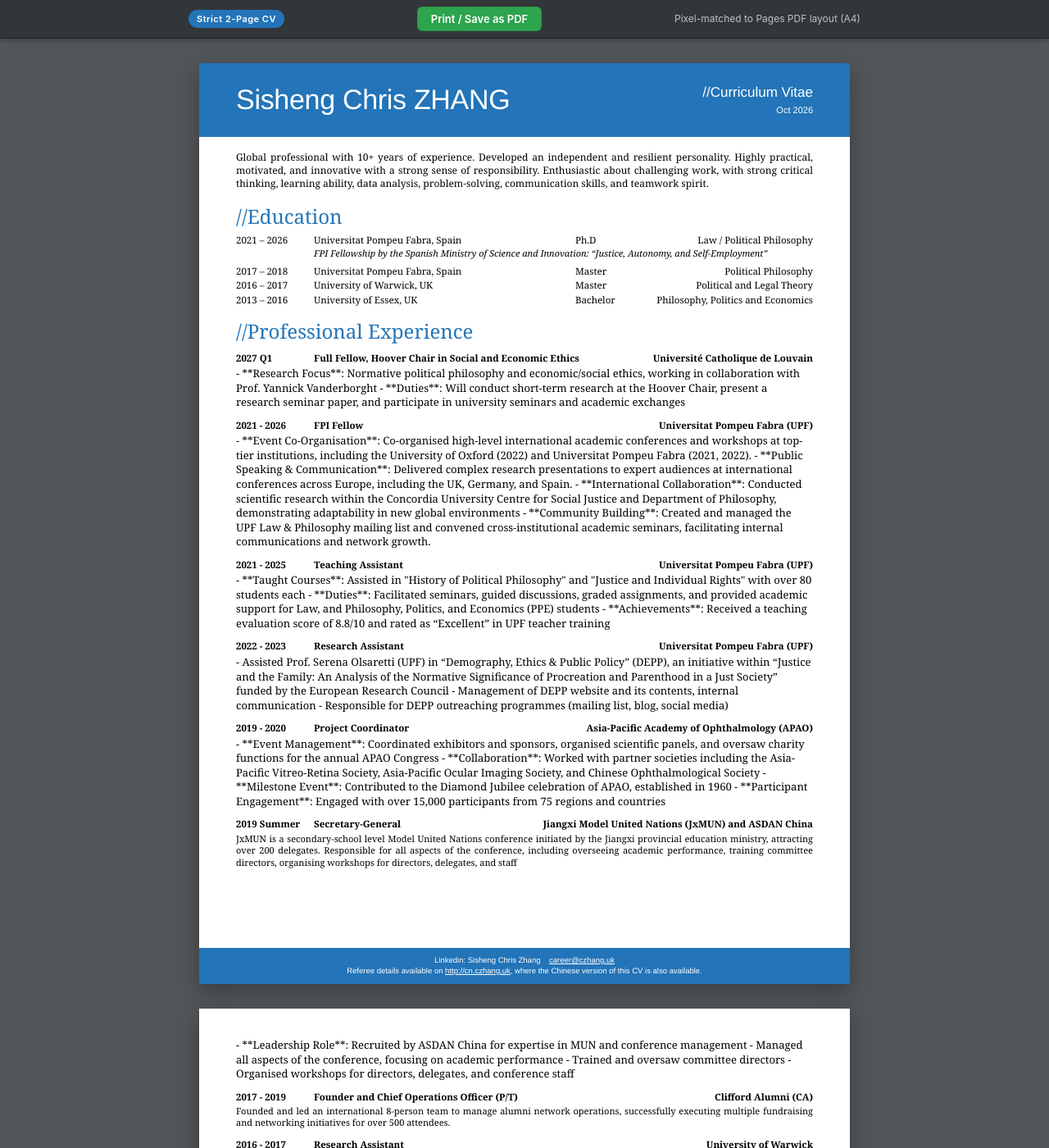
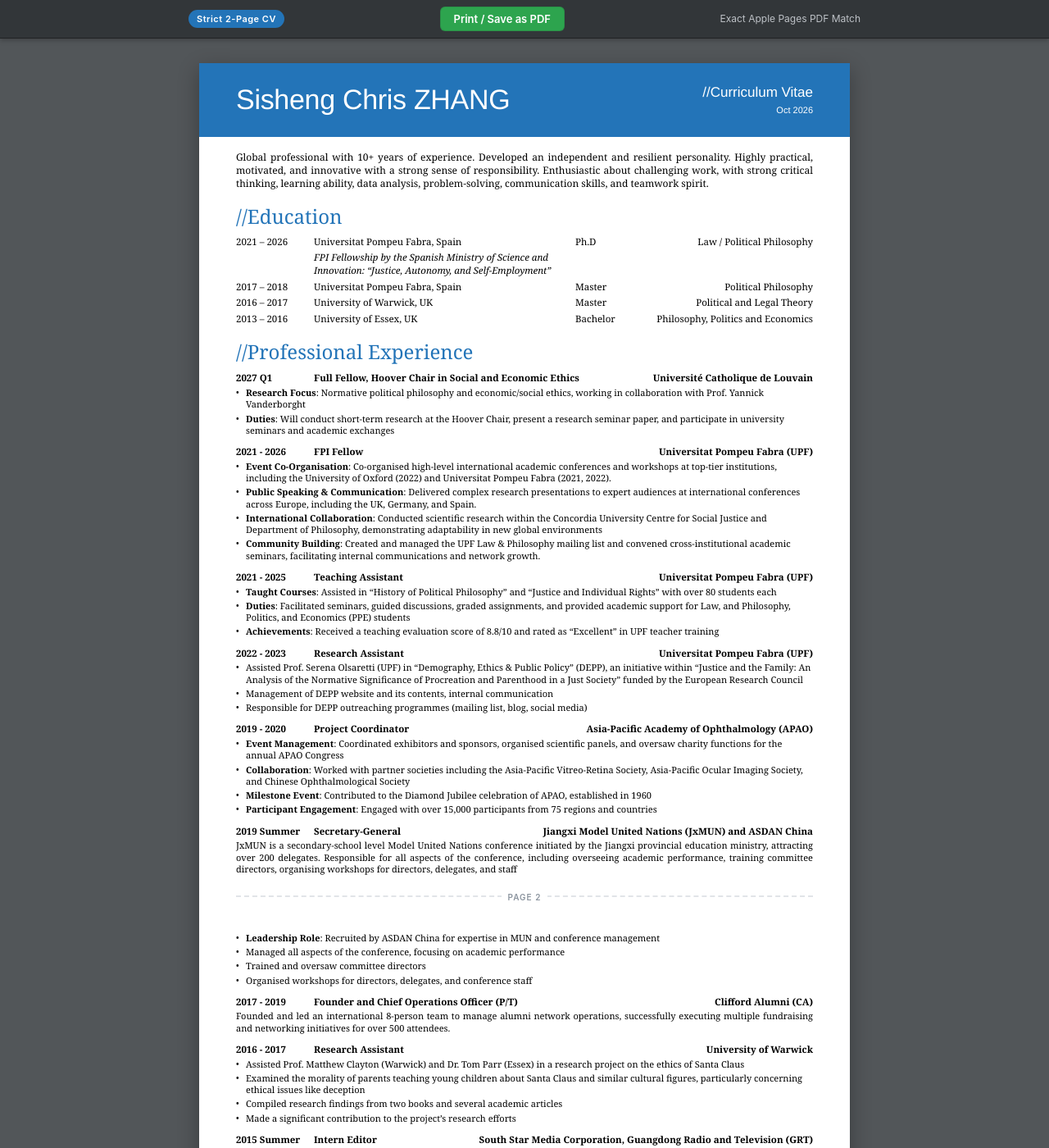
Before and after one commit to kzssc/cv, a Jekyll site: the page built from index.md, in a window 1280 px wide and 1400 px high. Shown: the whole window at 82% size. Built offline with Jekyll 4.4.1, drawn with Linux system fonts in a browser that asks for light colours; some of the changed text lies outside the part shown.

Commit message:
Streamline index.md to pure Markdown matching ac-cv workflow

```diff
--- a/_layouts/cv.html
+++ b/_layouts/cv.html
@@ -12,12 +12,27 @@
     <div class="toolbar-content">
       <span class="badge">Strict 2-Page CV</span>
       <button onclick="window.print()" class="btn-print">Print / Save as PDF</button>
-      <span class="tip">Pixel-matched to Pages PDF layout (A4)</span>
+      <span class="tip">Exact Apple Pages PDF Match</span>
     </div>
   </div>
 
-  <div id="cv-container">
-    {{ content }}
+  <div id="cv-wrap">
+    <header class="top-banner">
+      <div class="header-name">Sisheng Chris ZHANG</div>
+      <div class="header-meta">
+        <div class="header-cv">//Curriculum Vitae</div>
+        <div class="header-date">Oct 2026</div>
+      </div>
+    </header>
+
+    <main id="cv-content">
+      {{ content }}
+    </main>
+
+    <footer class="bottom-banner">
+      <div class="banner-line">Linkedin: Sisheng Chris Zhang &nbsp;&nbsp; <a href="mailto:career@czhang.uk">career@czhang.uk</a></div>
+      <div class="banner-line">Referee details available on <a href="http://cn.czhang.uk">http://cn.czhang.uk</a>, where the Chinese version of this CV is also available.</div>
+    </footer>
   </div>
 </body>
 </html>
--- a/index.md
+++ b/index.md
@@ -8,101 +8,78 @@ note:
 layout: cv
 ---
 
-<div class="cv-page" id="page-1">
+<p class="summary">Global professional with 10+ years of experience. Developed an independent and resilient personality. Highly practical, motivated, and innovative with a strong sense of responsibility. Enthusiastic about challenging work, with strong critical thinking, learning ability, data analysis, problem-solving, communication skills, and teamwork spirit.</p>
 
-<header class="top-banner">
-  <div class="header-name">Sisheng Chris ZHANG</div>
-  <div class="header-meta">
-    <div class="header-cv">//Curriculum Vitae</div>
-    <div class="header-date">Oct 2026</div>
-  </div>
-</header>
+## //Education
 
-<div class="page-body">
+| Date | Institution | Degree | Field |
+| :--- | :--- | :--- | ---: |
+| `2021 – 2026` | Universitat Pompeu Fabra, Spain | Ph.D | Law / Political Philosophy |
+| | *FPI Fellowship by the Spanish Ministry of Science and Innovation: “Justice, Autonomy, and Self-Employment”* | | |
+| `2017 – 2018` | Universitat Pompeu Fabra, Spain | Master | Political Philosophy |
+| `2016 – 2017` | University of Warwick, UK | Master | Political and Legal Theory |
+| `2013 – 2016` | University of Essex, UK | Bachelor | Philosophy, Politics and Economics |
 
-<div class="summary">Global professional with 10+ years of experience. Developed an independent and resilient personality. Highly practical, motivated, and innovative with a strong sense of responsibility. Enthusiastic about challenging work, with strong critical thinking, learning ability, data analysis, problem-solving, communication skills, and teamwork spirit.</div>
+## //Professional Experience
 
-<h2 class="section-title">//Education</h2>
-
-<div class="edu-table">
-  <div class="edu-row"><span class="col-date">2021 – 2026</span><span class="col-inst">Universitat Pompeu Fabra, Spain</span><span class="col-deg">Ph.D</span><span class="col-field">Law / Political Philosophy</span></div>
-  <div class="edu-sub">FPI Fellowship by the Spanish Ministry of Science and Innovation: “Justice, Autonomy, and Self-Employment”</div>
-  <div class="edu-row"><span class="col-date">2017 – 2018</span><span class="col-inst">Universitat Pompeu Fabra, Spain</span><span class="col-deg">Master</span><span class="col-field">Political Philosophy</span></div>
-  <div class="edu-row"><span class="col-date">2016 – 2017</span><span class="col-inst">University of Warwick, UK</span><span class="col-deg">Master</span><span class="col-field">Political and Legal Theory</span></div>
-  <div class="edu-row"><span class="col-date">2013 – 2016</span><span class="col-inst">University of Essex, UK</span><span class="col-deg">Bachelor</span><span class="col-field">Philosophy, Politics and Economics</span></div>
-</div>
-
-<h2 class="section-title">//Professional Experience</h2>
-
-<div class="job-row"><span class="job-date">2027 Q1</span><span class="job-role">Full Fellow, Hoover Chair in Social and Economic Ethics</span><span class="job-org">Université Catholique de Louvain</span></div>
+`2027 Q1` **Full Fellow, Hoover Chair in Social and Economic Ethics** <span class="org">Université Catholique de Louvain</span>
 
 - **Research Focus**: Normative political philosophy and economic/social ethics, working in collaboration with Prof. Yannick Vanderborght
 - **Duties**: Will conduct short-term research at the Hoover Chair, present a research seminar paper, and participate in university seminars and academic exchanges
 
-<div class="job-row"><span class="job-date">2021 - 2026</span><span class="job-role">FPI Fellow</span><span class="job-org">Universitat Pompeu Fabra (UPF)</span></div>
+`2021 - 2026` **FPI Fellow** <span class="org">Universitat Pompeu Fabra (UPF)</span>
 
 - **Event Co-Organisation**: Co-organised high-level international academic conferences and workshops at top-tier institutions, including the University of Oxford (2022) and Universitat Pompeu Fabra (2021, 2022).
 - **Public Speaking & Communication**: Delivered complex research presentations to expert audiences at international conferences across Europe, including the UK, Germany, and Spain.
 - **International Collaboration**: Conducted scientific research within the Concordia University Centre for Social Justice and Department of Philosophy, demonstrating adaptability in new global environments
 - **Community Building**: Created and managed the UPF Law & Philosophy mailing list and convened cross-institutional academic seminars, facilitating internal communications and network growth.
 
-<div class="job-row"><span class="job-date">2021 - 2025</span><span class="job-role">Teaching Assistant</span><span class="job-org">Universitat Pompeu Fabra (UPF)</span></div>
+`2021 - 2025` **Teaching Assistant** <span class="org">Universitat Pompeu Fabra (UPF)</span>
 
 - **Taught Courses**: Assisted in "History of Political Philosophy" and "Justice and Individual Rights" with over 80 students each
 - **Duties**: Facilitated seminars, guided discussions, graded assignments, and provided academic support for Law, and Philosophy, Politics, and Economics (PPE) students
 - **Achievements**: Received a teaching evaluation score of 8.8/10 and rated as “Excellent” in UPF teacher training
 
-<div class="job-row"><span class="job-date">2022 - 2023</span><span class="job-role">Research Assistant</span><span class="job-org">Universitat Pompeu Fabra (UPF)</span></div>
+`2022 - 2023` **Research Assistant** <span class="org">Universitat Pompeu Fabra (UPF)</span>
 
 - Assisted Prof. Serena Olsaretti (UPF) in “Demography, Ethics & Public Policy” (DEPP), an initiative within “Justice and the Family: An Analysis of the Normative Significance of Procreation and Parenthood in a Just Society” funded by the European Research Council
 - Management of DEPP website and its contents, internal communication
 - Responsible for DEPP outreaching programmes (mailing list, blog, social media)
 
-<div class="job-row"><span class="job-date">2019 - 2020</span><span class="job-role">Project Coordinator</span><span class="job-org">Asia-Pacific Academy of Ophthalmology (APAO)</span></div>
+`2019 - 2020` **Project Coordinator** <span class="org">Asia-Pacific Academy of Ophthalmology (APAO)</span>
 
 - **Event Management**: Coordinated exhibitors and sponsors, organised scientific panels, and oversaw charity functions for the annual APAO Congress
 - **Collaboration**: Worked with partner societies including the Asia-Pacific Vitreo-Retina Society, Asia-Pacific Ocular Imaging Society, and Chinese Ophthalmological Society
 - **Milestone Event**: Contributed to the Diamond Jubilee celebration of APAO, established in 1960
 - **Participant Engagement**: Engaged with over 15,000 participants from 75 regions and countries
 
-<div class="job-row"><span class="job-date">2019 Summer</span><span class="job-role">Secretary-General</span><span class="job-org">Jiangxi Model United Nations (JxMUN) and ASDAN China</span></div>
+`2019 Summer` **Secretary-General** <span class="org">Jiangxi Model United Nations (JxMUN) and ASDAN China</span>
 
 <p class="job-desc">JxMUN is a secondary-school level Model United Nations conference initiated by the Jiangxi provincial education ministry, attracting over 200 delegates. Responsible for all aspects of the conference, including overseeing academic performance, training committee directors, organising workshops for directors, delegates, and staff</p>
 
-</div>
-
-<footer class="bottom-banner">
-  <div class="banner-line">Linkedin: Sisheng Chris Zhang &nbsp;&nbsp; <a href="mailto:career@czhang.uk">career@czhang.uk</a></div>
-  <div class="banner-line">Referee details available on <a href="http://cn.czhang.uk">http://cn.czhang.uk</a>, where the Chinese version of this CV is also available.</div>
-</footer>
-
-</div>
-
-<div class="cv-page" id="page-2">
-
-<div class="page-body page-2-top">
+<div class="page-break"></div>
 
 - **Leadership Role**: Recruited by ASDAN China for expertise in MUN and conference management
 - Managed all aspects of the conference, focusing on academic performance
 - Trained and oversaw committee directors
 - Organised workshops for directors, delegates, and conference staff
 
-<div class="job-row"><span class="job-date">2017 - 2019</span><span class="job-role">Founder and Chief Operations Officer (P/T)</span><span class="job-org">Clifford Alumni (CA)</span></div>
+`2017 - 2019` **Founder and Chief Operations Officer (P/T)** <span class="org">Clifford Alumni (CA)</span>
 
 <p class="job-desc">Founded and led an international 8-person team to manage alumni network operations, successfully executing multiple fundraising and networking initiatives for over 500 attendees.</p>
 
-<div class="job-row"><span class="job-date">2016 - 2017</span><span class="job-role">Research Assistant</span><span class="job-org">University of Warwick</span></div>
+`2016 - 2017` **Research Assistant** <span class="org">University of Warwick</span>
 
 - Assisted Prof. Matthew Clayton (Warwick) and Dr. Tom Parr (Essex) in a research project on the ethics of Santa Claus
 - Examined the morality of parents teaching young children about Santa Claus and similar cultural figures, particularly concerning ethical issues like deception
 - Compiled research findings from two books and several academic articles
 - Made a significant contribution to the project's research efforts
 
-<div class="job-row"><span class="job-date">2015 Summer</span><span class="job-role">Intern Editor</span><span class="job-org">South Star Media Corporation, Guangdong Radio and Television (GRT)</span></div>
+`2015 Summer` **Intern Editor** <span class="org">South Star Media Corporation, Guangdong Radio and Television (GRT)</span>
 
 <p class="job-desc">Supported TV and film production by gathering real-time social media intelligence, ensuring content accuracy, and assisting with cross-departmental project management and budget control.</p>
 
-<div class="job-row"><span class="job-date">2014 Summer</span><span class="job-role">Director-General</span><span class="job-org">World Youth Economic Forum (WYEF) and ASDAN China</span></div>
+`2014 Summer` **Director-General** <span class="org">World Youth Economic Forum (WYEF) and ASDAN China</span>
 
 <p class="job-desc">WYEF is a simulation of the World Economic Forum for secondary school students from all over the world. ASDAN China, Yale University, and the Global Undergraduate Economic Forum are the co-hosts of WYEF; As the Director-General for WYEF, comprehensively oversaw of all aspects of the conference which include:</p>
 
@@ -111,13 +88,13 @@ layout: cv
 - **Delegate experiences**: Monitored and responded to participant feedback;
 - Led the 2014 conference in Shanghai, China, at a four-star hotel, hosting over 800 participants from around the world across 11 committees
 
-<h2 class="section-title">//Campus Experience</h2>
+## //Campus Experience
 
-<div class="job-row"><span class="job-date">2020 Summer</span><span class="job-role">Seminar Organiser & Speaker</span><span class="job-org">706 Guangzhou, China</span></div>
+`2020 Summer` **Seminar Organiser & Speaker** <span class="org">706 Guangzhou, China</span>
 
 - **Knowledge Translation**: Organised and delivered a public seminar on distributive justice, successfully translating complex theoretical concepts into accessible content for a general audience.
 
-<div class="job-row"><span class="job-date">2014 – 2015</span><span class="job-role">Director–General</span><span class="job-org">University of Essex Model United Nations (MUNEx) 2015</span></div>
+`2014 – 2015` **Director–General** <span class="org">University of Essex Model United Nations (MUNEx) 2015</span>
 
 - **Rules of Procedure**: Authored the 39-page MUNEx 2015 Rules of Procedures
 - **Committee Oversight**: Monitored academic performance of 3 committees and coordinated over 60 participants
@@ -125,29 +102,15 @@ layout: cv
 - **Merchandise and Inventory**: Reduced expenses by over 63% through data analysis
 - **Marketing**: Designed marketing materials based on market research and previous experience
 
-<div class="job-row"><span class="job-date">2010 – 2011</span><span class="job-role">President</span><span class="job-org">The 7th Students’ Union, Clifford School</span></div>
+`2010 – 2011` **President** <span class="org">The 7th Students’ Union, Clifford School</span>
 
 - Awarded Outstanding Student Cadres of Panyu District and elected member of the Guangzhou ACE Student Union
 
-<h2 class="section-title">//Skills</h2>
+## //Skills
 
-<ul class="skills-list">
-  <li><strong>Core Competencies</strong>: Full-Cycle Event Management, Public Speaking & Debating, Project Coordination, Data Analysis, Cross-Cultural Communication, Academic & Professional Research.</li>
-  <li><strong>Technical & Digital Tools</strong>:
-    <ul>
-      <li><strong>Design & Media</strong>: Adobe Photoshop, Adobe InDesign.</li>
-      <li><strong>Development</strong>: Git, Docker.</li>
-      <li><strong>Digital Management</strong>: Microsoft Office , Website Management, Mailing Lists, Social Media Outreach (WeChat, Weibo, Blog).</li>
-    </ul>
-  </li>
-  <li><strong>Languages</strong>: Mandarin (Native), Cantonese (Native) , English (Professional) , Spanish (Elementary).</li>
-</ul>
-
-</div>
-
-<footer class="bottom-banner">
-  <div class="banner-line">Linkedin: Sisheng Chris Zhang &nbsp;&nbsp; <a href="mailto:career@czhang.uk">career@czhang.uk</a></div>
-  <div class="banner-line">Referee details available on <a href="http://cn.czhang.uk">http://cn.czhang.uk</a>, where the Chinese version of this CV is also available.</div>
-</footer>
-
-</div>
+- **Core Competencies**: Full-Cycle Event Management, Public Speaking & Debating, Project Coordination, Data Analysis, Cross-Cultural Communication, Academic & Professional Research.
+- **Technical & Digital Tools**:
+  - **Design & Media**: Adobe Photoshop, Adobe InDesign.
+  - **Development**: Git, Docker.
+  - **Digital Management**: Microsoft Office , Website Management, Mailing Lists, Social Media Outreach (WeChat, Weibo, Blog).
+- **Languages**: Mandarin (Native), Cantonese (Native) , English (Professional) , Spanish (Elementary).
--- a/media/print.css
+++ b/media/print.css
@@ -1,9 +1,9 @@
 /* Print Stylesheet for Sisheng Chris Zhang CV */
-/* Pixel-matched to original Apple Pages PDF layout */
+/* Pixel-matched to Apple Pages PDF layout */
 
 @page {
   size: A4 portrait;
-  margin: 0;
+  margin: 0 0 12mm 0;
 }
 
 * {
@@ -27,26 +27,12 @@ body {
   display: none !important;
 }
 
-#cv-container {
-  width: 210mm;
-  margin: 0;
-  padding: 0;
+#cv-wrap {
+  width: 100%;
+  position: relative;
 }
 
-/* Strict A4 Page Container */
-.cv-page {
-  width: 210mm;
-  height: 297mm;
-  max-height: 297mm;
-  position: relative;
-  box-sizing: border-box;
-  page-break-after: always !important;
-  break-after: page !important;
-  overflow: hidden;
-  background: #ffffff;
-}
-
-/* Top Banner on Page 1 */
+/* Top Banner (Appears only on Page 1) */
 .top-banner {
   height: 23mm;
   background-color: #2374b8;
@@ -82,13 +68,9 @@ body {
   margin-top: 1pt;
 }
 
-/* Page Body */
-.page-body {
-  padding: 3mm 11mm 15mm 11mm;
-}
-
-.page-2-top {
-  padding-top: 9mm;
+/* Main Content Area */
+#cv-content {
+  padding: 3mm 11mm 0 11mm;
 }
 
 /* Summary */
@@ -101,8 +83,8 @@ body {
 }
 
 /* Section Headings */
-.section-title,
-h2.section-title {
+h2,
+.section-title {
   font-family: "Adobe Caslon Pro", "ACaslonPro-Regular", Baskerville, Georgia, serif;
   font-size: 17.5pt;
   font-weight: 400;
@@ -112,42 +94,53 @@ h2.section-title {
   line-height: 1.1;
   border: none;
   padding: 0;
+  break-after: avoid;
+  page-break-after: avoid;
 }
 
 /* Education Table */
-.edu-table {
-  margin-bottom: 4pt;
+table {
+  width: 100%;
+  border-collapse: collapse;
+  border: none;
+  margin-bottom: 1.5pt;
 }
 
-.edu-row {
-  display: flex;
-  justify-content: space-between;
-  align-items: baseline;
+thead {
+  display: none;
+}
+
+td {
+  border: none;
+  padding: 0.8pt 0;
   font-size: 8.6pt;
   line-height: 1.24;
-  margin-bottom: 0.8pt;
+  vertical-align: baseline;
 }
 
-.col-date {
+td:first-child {
   width: 82px;
-  flex-shrink: 0;
 }
 
-.col-inst {
-  flex-grow: 1;
+td:first-child code {
+  font-family: inherit;
+  font-size: inherit;
+  color: #000;
+  background: none;
+}
+
+td:nth-child(2) {
   text-align: left;
 }
 
-.col-deg {
+td:nth-child(3) {
   width: 60px;
   text-align: left;
-  flex-shrink: 0;
 }
 
-.col-field {
+td:last-child {
   width: 175px;
   text-align: right;
-  flex-shrink: 0;
 }
 
 .edu-sub {
@@ -155,11 +148,11 @@ h2.section-title {
   font-size: 8.2pt;
   line-height: 1.2;
   margin-left: 82px;
-  margin-bottom: 2pt;
+  margin-bottom: 3pt;
 }
 
-/* Job & Experience Rows */
-.job-row {
+/* Experience Header Lines */
+p:has(> code:first-child) {
   display: flex;
   justify-content: space-between;
   align-items: baseline;
@@ -168,22 +161,33 @@ h2.section-title {
   line-height: 1.24;
   margin-top: 3.8pt;
   margin-bottom: 1.2pt;
+  break-inside: avoid;
+  page-break-inside: avoid;
+  break-after: avoid;
+  page-break-after: avoid;
 }
 
-.job-date {
+p:has(> code:first-child) code {
   width: 82px;
   flex-shrink: 0;
+  font-family: inherit;
+  font-size: inherit;
+  font-weight: bold;
+  color: #000;
+  background: none;
 }
 
-.job-role {
+p:has(> code:first-child) strong {
   flex-grow: 1;
   text-align: left;
+  font-weight: bold;
 }
 
-.job-org {
+p:has(> code:first-child) .org {
+  margin-left: auto;
   text-align: right;
   flex-shrink: 0;
-  margin-left: 10px;
+  font-weight: bold;
 }
 
 .job-desc {
@@ -231,9 +235,19 @@ ul ul li {
   margin-bottom: 0.8pt;
 }
 
-/* Bottom Banner / Footer */
+/* Exact Page Break */
+.page-break {
+  page-break-after: always !important;
+  break-after: page !important;
+  height: 0 !important;
+  margin: 0 !important;
+  padding: 0 !important;
+  border: none !important;
+}
+
+/* Fixed Footer Banner on Every Printed Page */
 .bottom-banner {
-  position: absolute;
+  position: fixed;
   bottom: 0;
   left: 0;
   width: 100%;
--- a/media/screen.css
+++ b/media/screen.css
@@ -12,7 +12,7 @@ body {
   font-size: 13px;
   line-height: 1.35;
   color: #000000;
-  background-color: #525659; /* Classic PDF viewer dark gray background */
+  background-color: #525659;
   padding-bottom: 60px;
 }
 
@@ -71,27 +71,18 @@ body {
   font-size: 12px;
 }
 
-/* Container */
-#cv-container {
-  display: flex;
-  flex-direction: column;
-  align-items: center;
-  gap: 30px;
-  margin-top: 30px;
-}
-
-/* A4 Sheet on Screen (794px x 1123px is A4 at 96dpi) */
-.cv-page {
+/* Document Container */
+#cv-wrap {
   width: 794px;
   min-height: 1123px;
-  height: 1123px;
-  position: relative;
+  margin: 30px auto;
   background: #ffffff;
   box-shadow: 0 8px 24px rgba(0,0,0,0.3);
+  position: relative;
   overflow: hidden;
 }
 
-/* Top Banner on Page 1 */
+/* Top Banner */
 .top-banner {
   height: 90px;
   background-color: #2374b8;
@@ -127,13 +118,9 @@ body {
   margin-top: 2px;
 }
 
-/* Page Body */
-.page-body {
-  padding: 12px 45px 55px 45px;
-}
-
-.page-2-top {
-  padding-top: 36px;
+/* Main Content Area */
+#cv-content {
+  padding: 12px 45px 65px 45px;
 }
 
 /* Summary */
@@ -146,8 +133,8 @@ body {
 }
 
 /* Section Headings */
-.section-title,
-h2.section-title {
+h2,
+.section-title {
   font-family: "Adobe Caslon Pro", "ACaslonPro-Regular", Baskerville, Georgia, serif;
   font-size: 24px;
   font-weight: 400;
@@ -160,39 +147,48 @@ h2.section-title {
 }
 
 /* Education Table */
-.edu-table {
-  margin-bottom: 12px;
+table {
+  width: 100%;
+  border-collapse: collapse;
+  border: none;
+  margin-bottom: 8px;
 }
 
-.edu-row {
-  display: flex;
-  justify-content: space-between;
-  align-items: baseline;
+thead {
+  display: none;
+}
+
+td {
+  border: none;
+  padding: 2px 0;
   font-size: 11.5px;
   line-height: 1.35;
-  margin-bottom: 2px;
+  vertical-align: baseline;
 }
 
-.col-date {
+td:first-child {
   width: 95px;
-  flex-shrink: 0;
 }
 
-.col-inst {
-  flex-grow: 1;
+td:first-child code {
+  font-family: inherit;
+  font-size: inherit;
+  color: #000;
+  background: none;
+}
+
+td:nth-child(2) {
   text-align: left;
 }
 
-.col-deg {
+td:nth-child(3) {
   width: 70px;
   text-align: left;
-  flex-shrink: 0;
 }
 
-.col-field {
+td:last-child {
   width: 220px;
   text-align: right;
-  flex-shrink: 0;
 }
 
 .edu-sub {
@@ -200,11 +196,11 @@ h2.section-title {
   font-size: 11px;
   line-height: 1.3;
   margin-left: 95px;
-  margin-bottom: 6px;
+  margin-bottom: 12px;
 }
 
-/* Job & Experience Rows */
-.job-row {
+/* Experience Header Lines */
+p:has(> code:first-child) {
   display: flex;
   justify-content: space-between;
   align-items: baseline;
@@ -215,20 +211,27 @@ h2.section-title {
   margin-bottom: 3px;
 }
 
-.job-date {
+p:has(> code:first-child) code {
   width: 95px;
   flex-shrink: 0;
+  font-family: inherit;
+  font-size: inherit;
+  font-weight: bold;
+  color: #000;
+  background: none;
 }
 
-.job-role {
+p:has(> code:first-child) strong {
   flex-grow: 1;
   text-align: left;
+  font-weight: bold;
 }
 
-.job-org {
+p:has(> code:first-child) .org {
+  margin-left: auto;
   text-align: right;
   flex-shrink: 0;
-  margin-left: 15px;
+  font-weight: bold;
 }
 
 .job-desc {
@@ -276,19 +279,32 @@ ul ul li {
   margin-bottom: 2px;
 }
 
-/* Bottom Banner / Footer */
+/* Page Break Divider on Screen */
+.page-break {
+  margin: 25px 0;
+  border-top: 2px dashed #e1e4e8;
+  position: relative;
+  text-align: center;
+}
+
+.page-break::after {
+  content: "PAGE 2";
+  position: relative;
+  top: -9px;
+  background: #ffffff;
+  padding: 0 8px;
+  font-family: -apple-system, BlinkMacSystemFont, "Segoe UI", Roboto, sans-serif;
+  font-size: 10px;
+  font-weight: 600;
+  color: #8c959f;
+  letter-spacing: 1px;
+}
+
+/* Bottom Banner */
 .bottom-banner {
-  position: absolute;
-  bottom: 0;
-  left: 0;
-  width: 100%;
-  height: 44px;
   background-color: #2374b8;
   color: #ffffff;
-  display: flex;
-  flex-direction: column;
-  justify-content: center;
-  align-items: center;
+  padding: 12px 20px;
   font-family: "Helvetica Neue", Helvetica, Arial, sans-serif;
   font-size: 9.5px;
   line-height: 1.35;
@@ -305,16 +321,9 @@ ul ul li {
 }
 
 @media (max-width: 820px) {
-  .cv-page {
+  #cv-wrap {
     width: 100%;
-    height: auto;
-    min-height: auto;
-    border-radius: 0;
+    margin: 0;
     box-shadow: none;
   }
-  .bottom-banner {
-    position: relative;
-    height: auto;
-    padding: 12px 10px;
-  }
 }
```
Also changed, not shown: 1 other file.
